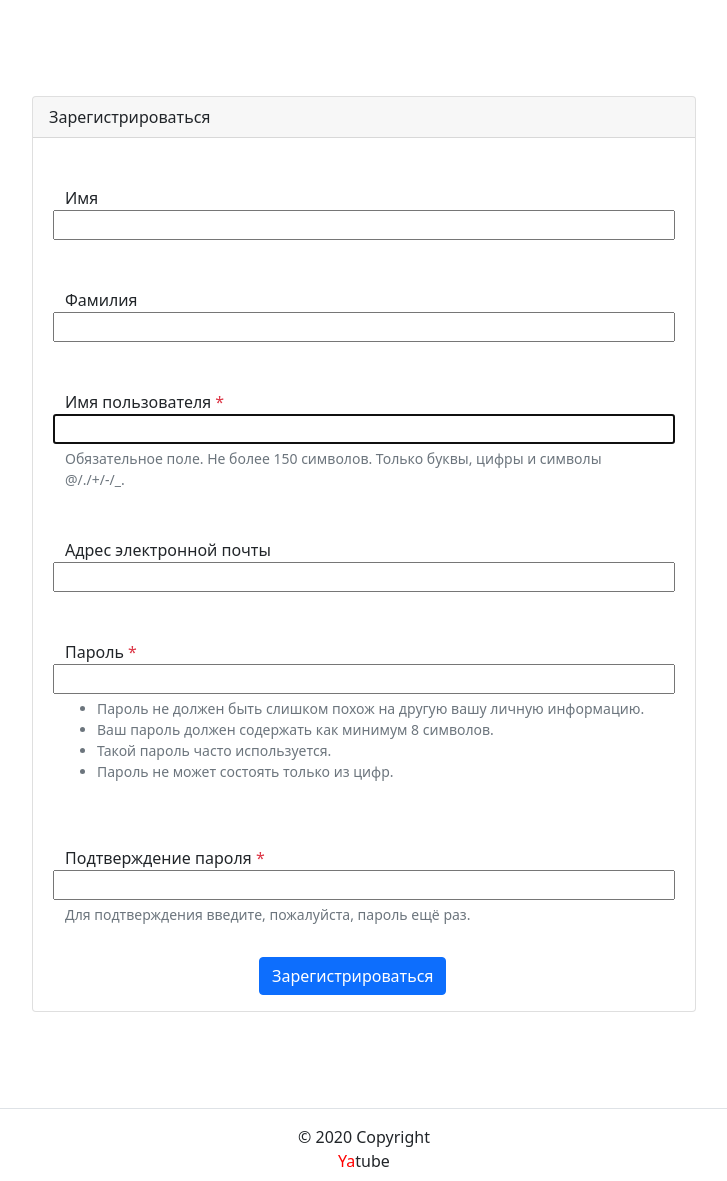
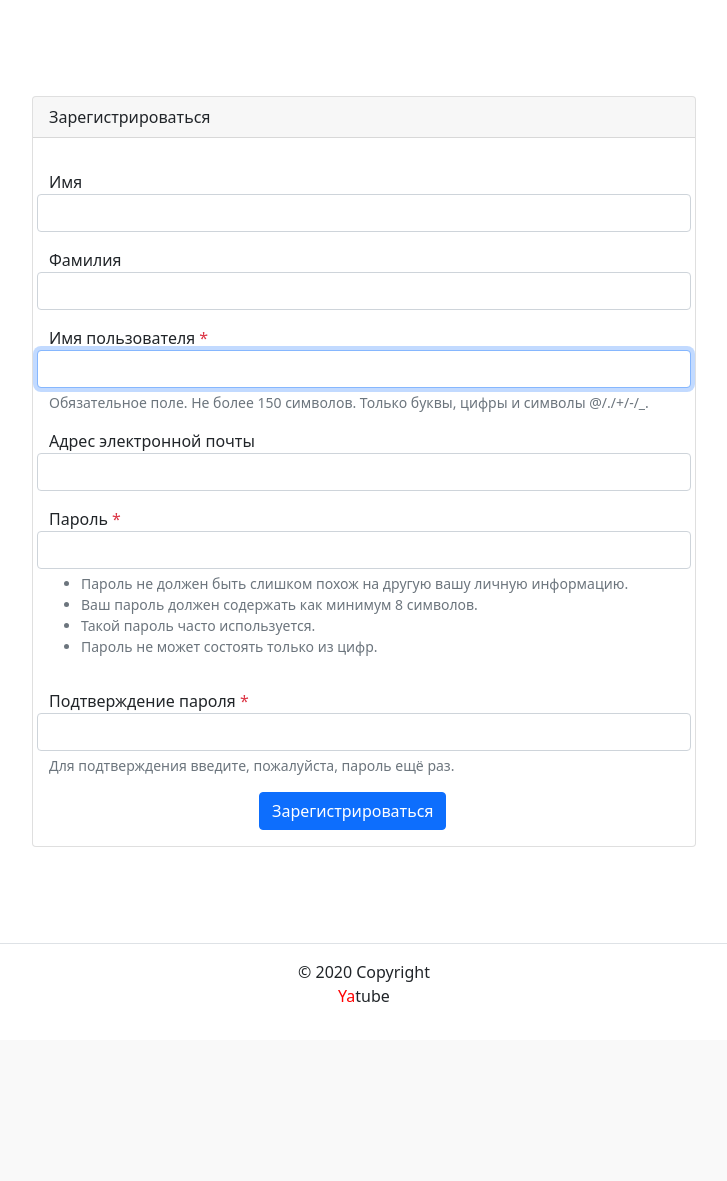
Before and after one commit to creamsandwch/hw02_community, a Django app: page /auth/signup/ in a window 1280 px wide. Shown: the part 56-1237 px from the top of the page, without its empty margins (276-1003 px from the left). After the commit the page ends 1058 px from the top, so only its background shows below. Run offline with Django 3.2, Linux system fonts and the light colour scheme; some libraries are stand-ins or nearby versions.

Commit message:
added custom filter to add "form-contol" class to fields in auth/signup form

```diff
--- a/yatube/core/templatetags/user_filters.py
+++ b/yatube/core/templatetags/user_filters.py
@@ -0,0 +1,9 @@
+from django import template
+
+
+register = template.Library()
+
+
+@register.filter
+def addclass(field, css):
+    return field.as_widget(attrs={'class': css})
--- a/yatube/templates/users/signup.html
+++ b/yatube/templates/users/signup.html
@@ -1,15 +1,14 @@
 <!-- templates/users/signup.html -->
+
 {% extends "base.html" %}
 {% block title %}Зарегистрироваться{% endblock %}
 {% block content %}
   <div class="row justify-content-center">
     <div class="col-md-8 p-5">
       <div class="card">
-        <div class="card-header">
-          Зарегистрироваться
-        </div>
+        <div class="card-header">Зарегистрироваться</div>
           <div class="card-body">
-          {# Этот блок будет показан, если в форме есть ошибки #}
+          {% load user_filters %}
               {% if form.errors %}
                   {% for field in form %}
                     {% for error in field.errors %}
@@ -27,17 +26,21 @@
 
               <form method="post" action="{% url 'users:signup' %}">
               {% csrf_token %}
+
               {% for field in form %}
-              <div class="form-group row my-3 p-3">
+                <div class="form-group row my-3">
                   <label for="{{ field.id_for_label }}">
                     {{ field.label }}
                       {% if field.field.required %}
                         <span class="required text-danger">*</span>
                       {% endif %}
                   </label>
-                {{ field }}
+                  {{ field|addclass:'form-control' }}
                     {% if field.help_text %}
-                  <small id="{{ field.id_for_label }}-help" class="form-text text-muted">
+                      <small
+                         id="{{ field.id_for_label }}-help"
+                         class="form-text text-muted"
+                      >
                         {{ field.help_text|safe }}
                       </small>
                     {% endif %}
```
Lines whose indentation alone changed are shown as unchanged.
